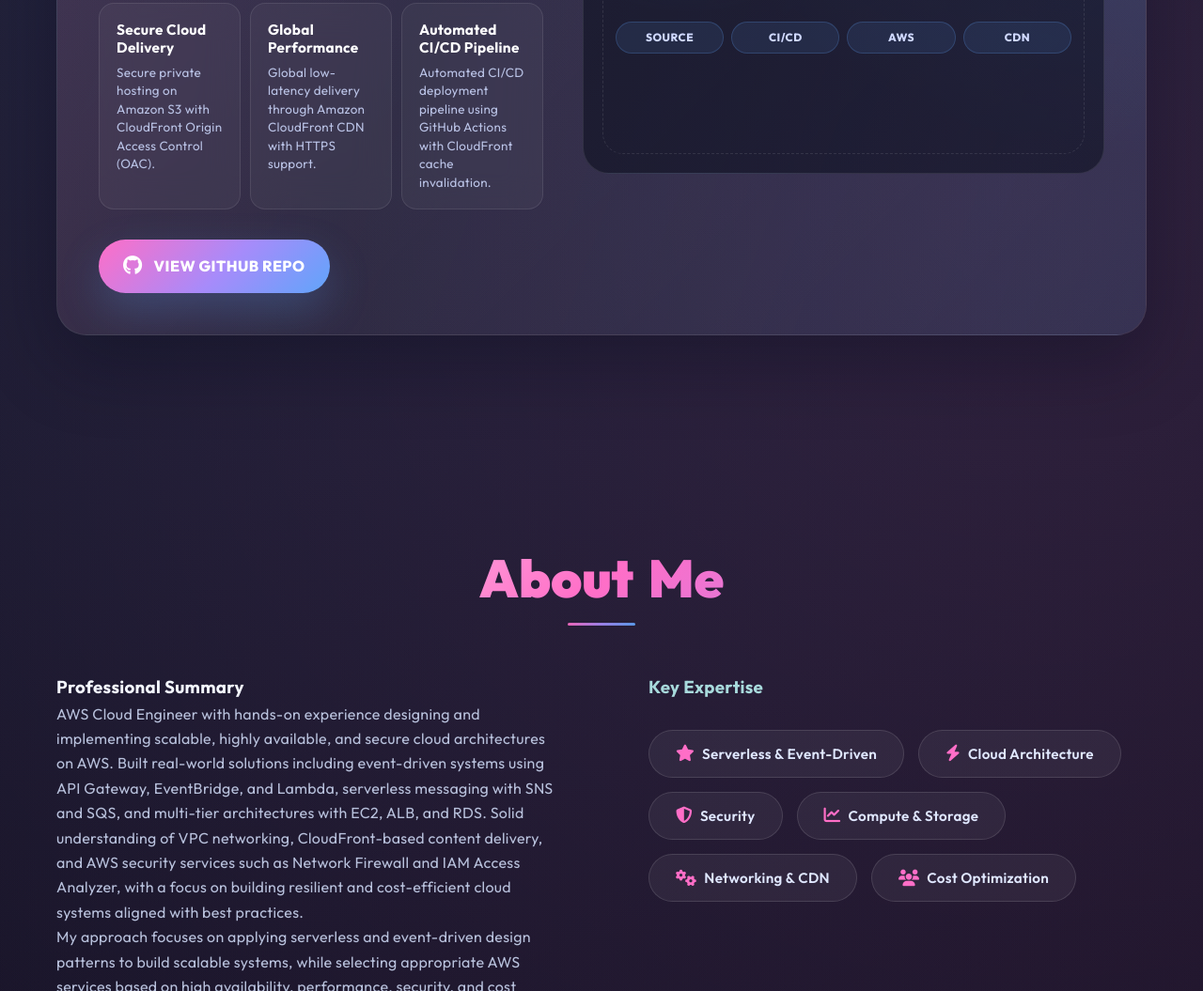
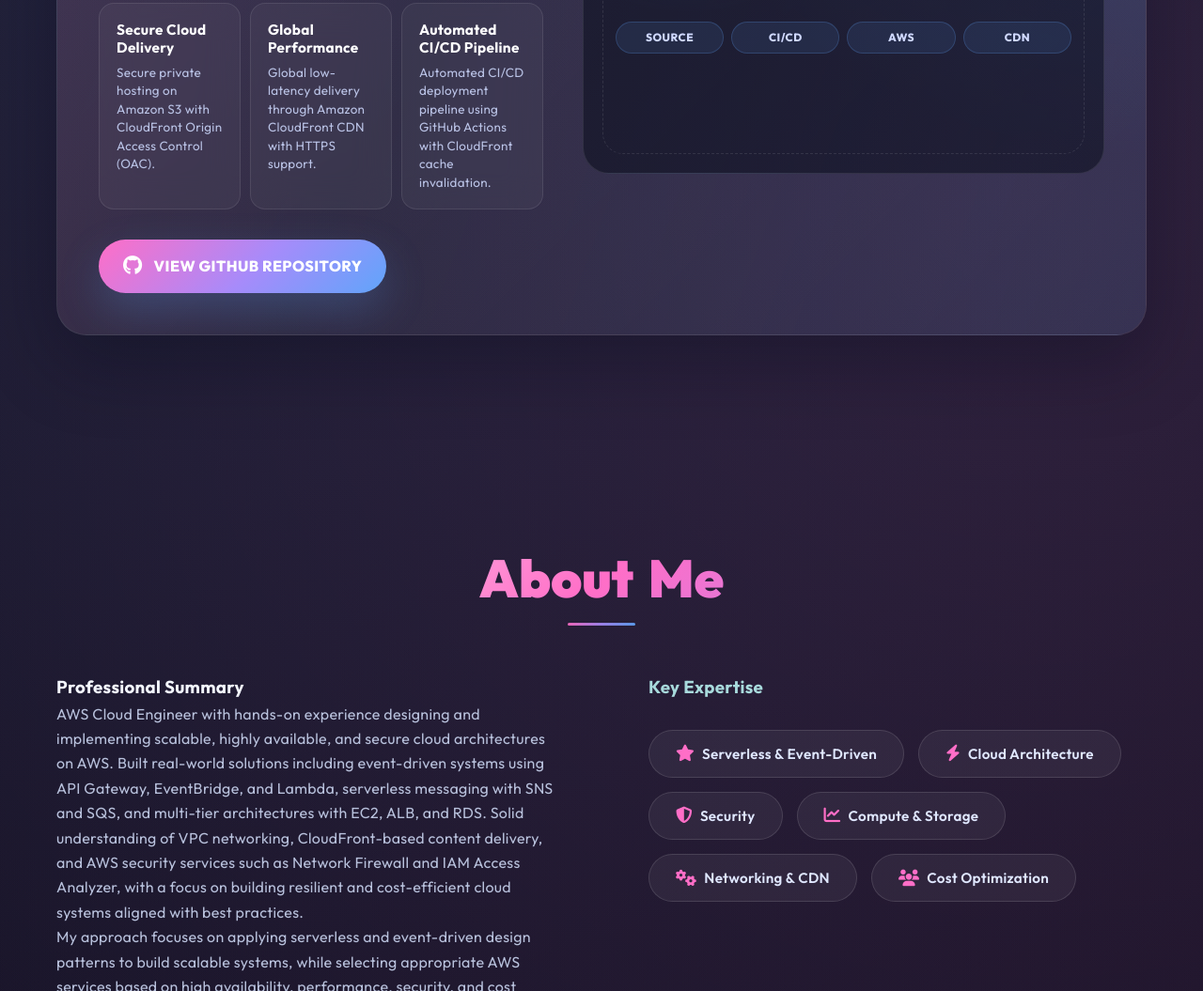
Before and after one commit to VazeerShaik-AWS/vazeer-portfolio, a plain HTML site: page index.html in a window 1280 px wide. Shown: the part 1326-2381 px from the top of the page at 94% size. Drawn offline with Linux system fonts and the light colour scheme; a script that the page names is missing.

Commit message:
Update index.html

```diff
--- a/index.html
+++ b/index.html
@@ -320,7 +320,7 @@
 
         <a class="architecture-github-button" href="https://github.com/VazeerShaik-AWS/vazeer-portfolio" target="_blank" rel="noopener noreferrer" aria-label="Open AWS Architecture Deployment project on GitHub">
           <i class="fab fa-github"></i>
-          <span>View GitHub Repo</span>
+          <span>View GitHub Repository</span>
         </a>
       </div>
 
```
